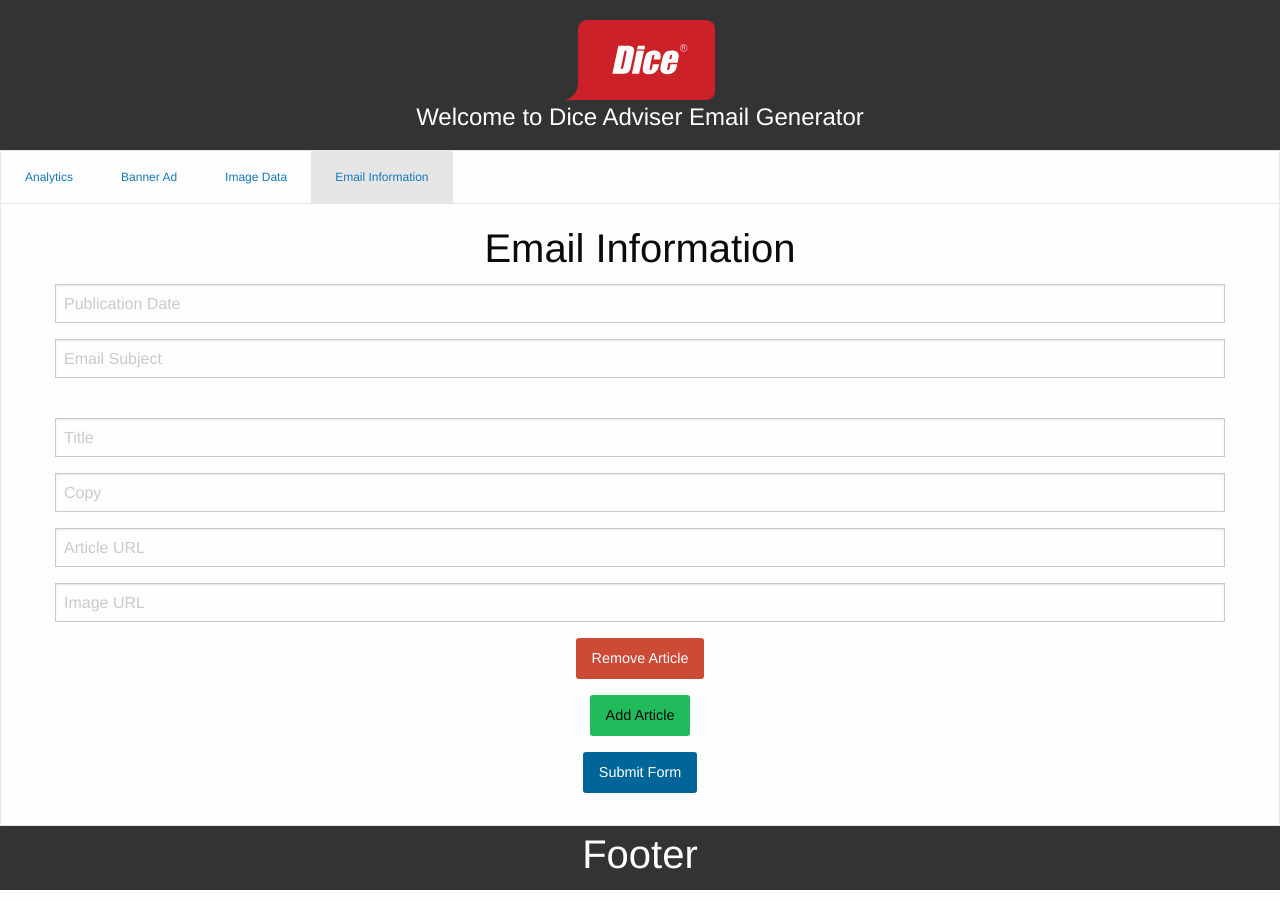
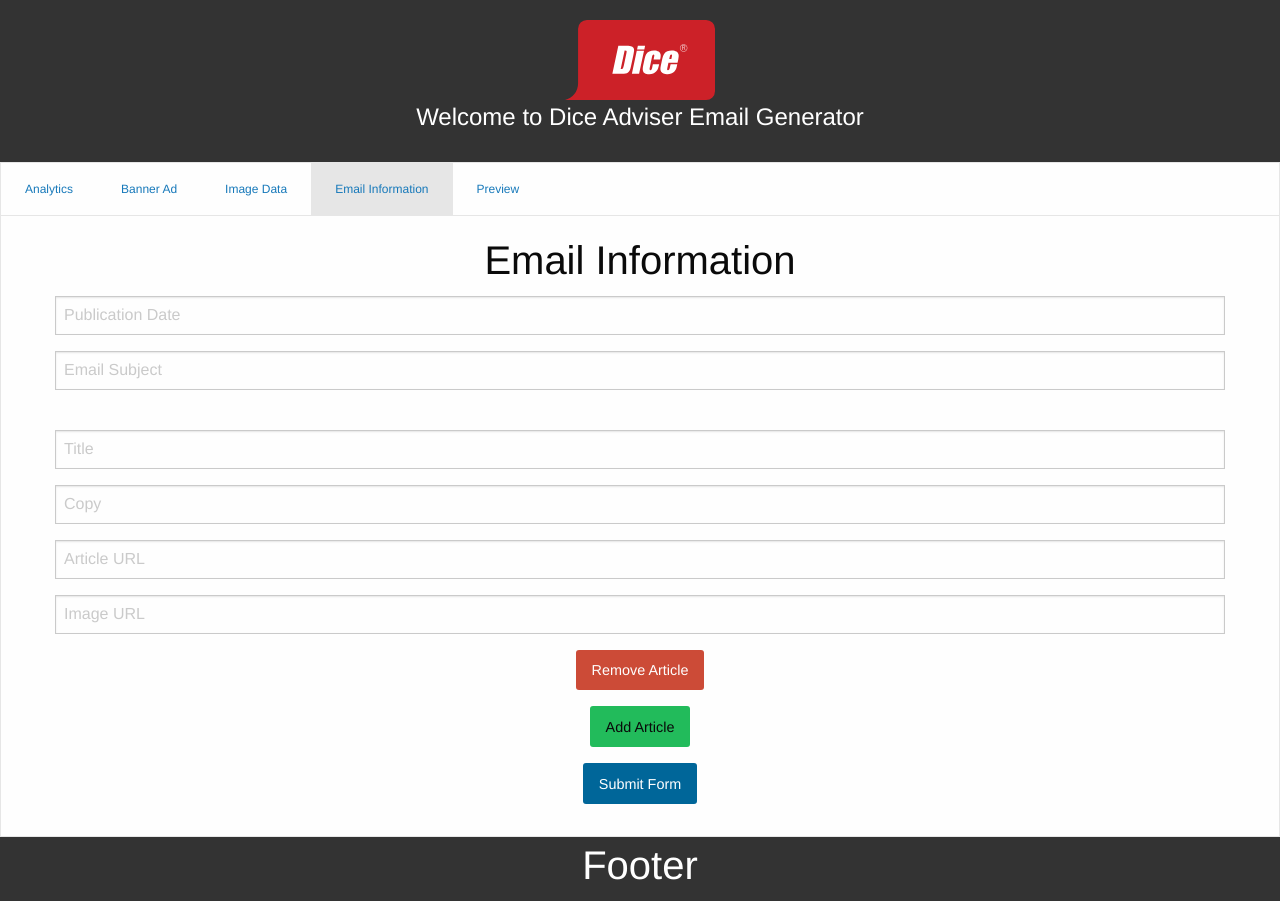
Before and after one commit to joshsmith01/email-generator, a React (Create React App) app: page / in a window 1280 px wide. Both pictures are taken after a click on the button "Add Article". Built offline with nearby package versions, Linux system fonts and the light colour scheme.

Commit message:
Add preview

```diff
--- a/package.json
+++ b/package.json
@@ -3,6 +3,7 @@
   "version": "0.1.0",
   "private": true,
   "dependencies": {
+    "axios": "^0.18.0",
     "body-parser": "^1.18.2",
     "express": "^4.16.2",
     "foundation-sites": "^6.4.4-rc1",
--- a/src/App.css
+++ b/src/App.css
@@ -11,7 +11,6 @@ section {
 
 .App-header {
   background-color: #333;
-  height: 150px;
   padding: 20px;
   color: white; }
 
@@ -29,3 +28,6 @@ section {
   color: #fff;
   background-color: #069;
   border-radius: 3px; }
+
+.green {
+  box-shadow: inset 0px 0px 7px green, 0px 0px 7px green; }
--- a/src/App.js
+++ b/src/App.js
@@ -65,7 +65,6 @@ class App extends Component {
         let newVal = {[id]: value};
         // Take a copy of the articles object in the current state
         let articlesCopy = articles[i];
-        console.log(articlesCopy);
         // Spread the the new value into the old value.
         articles[i] = {...articlesCopy, ...newVal};
         // Set the state again
@@ -101,6 +100,7 @@ class App extends Component {
     }
 
     handleSubmit(event) {
+        event.preventDefault();
         fetch('http://localhost:5000/article', {
             method: 'POST',
             headers: {
@@ -130,8 +130,8 @@ class App extends Component {
                         <li className="tabs-title"><a href="#panel1" aria-selected="true">Analytics</a></li>
                         <li className="tabs-title"><a data-tabs-target="panel2" href="#panel2">Banner Ad</a></li>
                         <li className="tabs-title"><a data-tabs-target="panel3" href="#panel3">Image Data</a></li>
-                        <li className="tabs-title is-active"><a data-tabs-target="panel4" href="#panel4">Email Information</a>
-                        </li>
+                        <li className="tabs-title is-active"><a data-tabs-target="panel4" href="#panel4">Email Information</a></li>
+                        <li className="tabs-title is-active"><a href="http://localhost:3000/dist/test.html">Preview</a></li>
                     </ul>
                     <div className="tabs-content" data-tabs-content="example-tabs">
                         <div className="tabs-panel" id="panel1">
@@ -156,6 +156,9 @@ class App extends Component {
                                 </div>
                             </form>
                         </div>
+                        <div className="tabs-panel" id="panel5">
+                            <ImageData {...this.state.meta} handleTheChange={this.handleAnalyticsChange}/>
+                        </div>
                     </div>
                 </section>
                 <Footer/>
--- a/src/App.scss
+++ b/src/App.scss
@@ -13,7 +13,7 @@ section {
 
 .App-header {
   background-color: #333;
-  height: 150px;
+  //height: 150px;
   padding: 20px;
   color: white;
 }
@@ -35,3 +35,6 @@ $global-radius: 3px;
   background-color: #069;
   border-radius: $global-radius;
 }
+.green {
+  box-shadow: inset 0px 0px 7px green, 0px 0px 7px green;
+}
--- a/src/Article.js
+++ b/src/Article.js
@@ -1,24 +1,47 @@
 import React, {Component} from 'react';
+import axios from 'axios'
 import './index.css';
 
 
 class Article extends Component {
+    constructor(props) {
+        super(props);
+        this.state = {addClass: false}
+    }
+
+    toggle(event) {
+        this.setState({addClass: !this.state.addClass});
+        axios.head(event.target.value)
+            .then(response => {
+                if (response.status === 200) {
+                    console.log('Got a 200! 😀');
+                } else {
+                    console.log('Did not get a 200. 😥');
+                }
+            });
+
+
+    }
     //child component update parent component state. -JMS
     render() {
+        let boxClass = ["boxHappy"];
+        if (this.state.addClass) {
+            boxClass.push('green');
+        }
         let i = this.props.index;
         return (
 
-            <div key={i} >
+            <div className="article">
                 <input id={'title'} ref={(input) => this.title = input} data-parentid={i} type="text"
                        onChange={(e) => this.props.handleChange(e, i) } placeholder="Title" value={this.props.valueState[i].title}/>
                 <input id={'copy'} ref={(input) => this.copy = input} data-parentid={i} type="text"
                        onChange={(e) => this.props.handleChange(e, i) } placeholder="Copy"
                        value={this.props.valueState[i].copy}/>
-                <input id={'articleUrl'} ref={(input) => this.articleUrl = input} data-parentid={i} type="text"
-                       onChange={(e) => this.props.handleChange(e, i) } placeholder="Article URL"
+                <input id={'articleUrl'} className={boxClass.join(' ')} ref={(input) => this.articleUrl = input} data-parentid={i} type="url"
+                       onChange={(e) => this.props.handleChange(e, i) } onBlur={this.toggle.bind(this)} placeholder="Article URL"
                        value={this.props.valueState[i].articleUrl}/>
-                <input id={'imageUrl'} ref={(input) => this.imageUrl = input} data-parentid={i} type="text"
-                       onChange={(e) => this.props.handleChange(e, i) } placeholder="Image URL"
+                <input id={'imageUrl'} className={boxClass.join(' ')} ref={(input) => this.imageUrl = input} data-parentid={i} type="url"
+                       onChange={(e) => this.props.handleChange(e, i) } onBlur={this.toggle.bind(this)} placeholder="Image URL"
                        value={this.props.valueState[i].imageUrl}/>
                 <input className='button alert' data-parentid={i} type='button' value='Remove Article'
                        onClick={(i) => this.props.removeClick(i) }/>
```
Also changed, not shown: src/server.js (+13 -3 lines), 1 other file (tests, documents, lock files or other folders).
